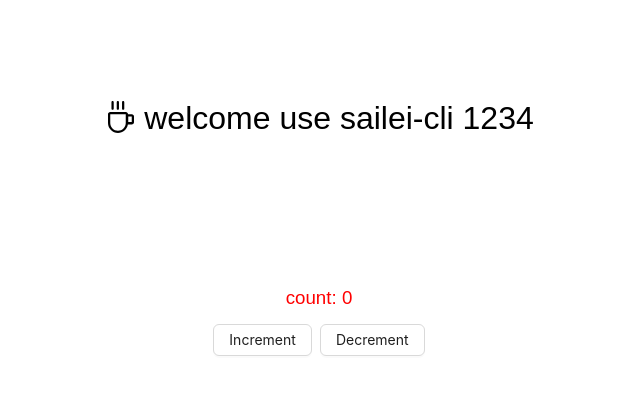
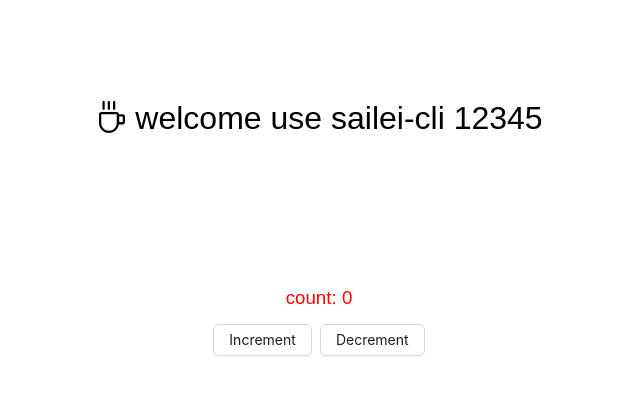
Before and after one commit to Hsirius/react-webpack, a React app: page / in a window 1280 px wide. Shown: the top 394 px of the page, without its empty margins (321-961 px from the left). Built offline with nearby package versions, Linux system fonts and the light colour scheme.

Commit message:
br-one add 5

```diff
--- a/src/pages/home/index.tsx
+++ b/src/pages/home/index.tsx
@@ -16,7 +16,7 @@ const Home = () => {
     <div className={styles.content}>
       <h1 className={styles.title}>
         <CoffeeOutlined className={styles.icon} />
-        <span>welcome use sailei-cli 1234</span>
+        <span>welcome use sailei-cli 12345</span>
       </h1>
       <h3 className={styles.count}>count: {count}</h3>
       <Space>
```
